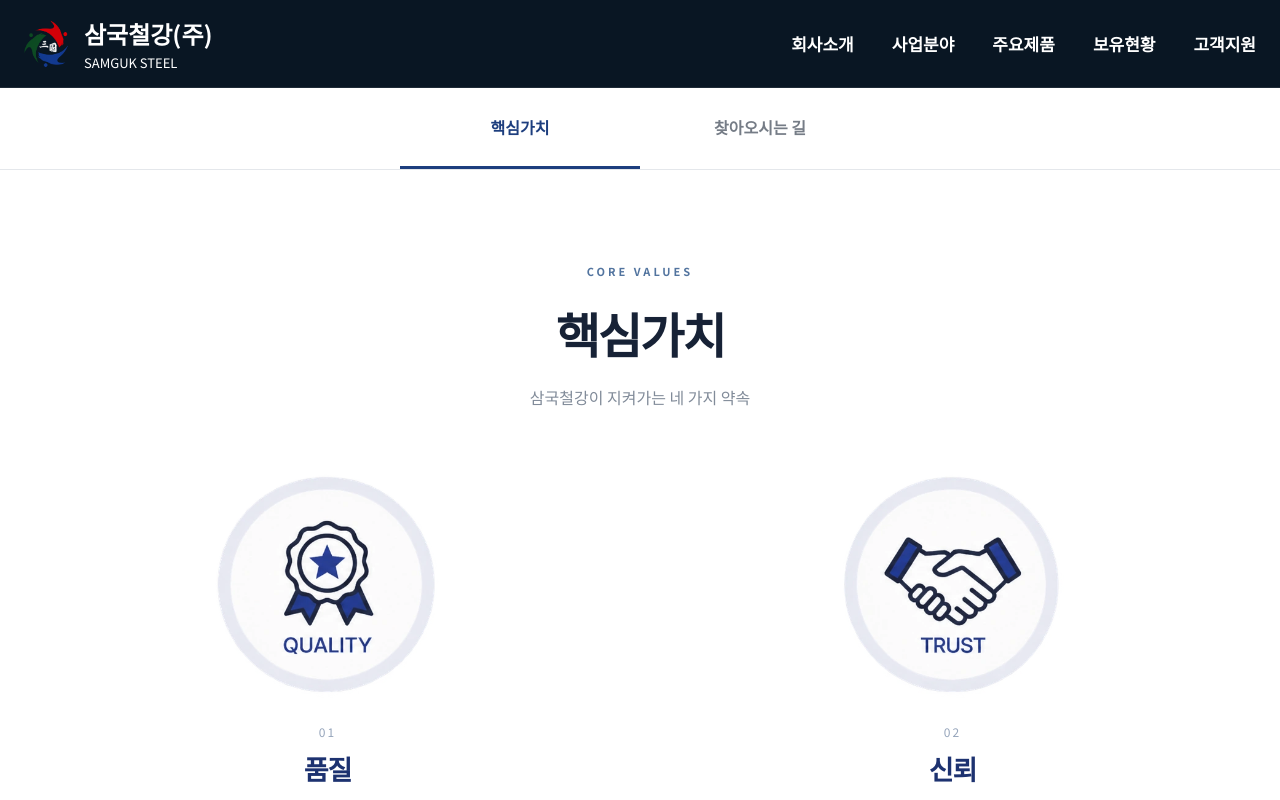
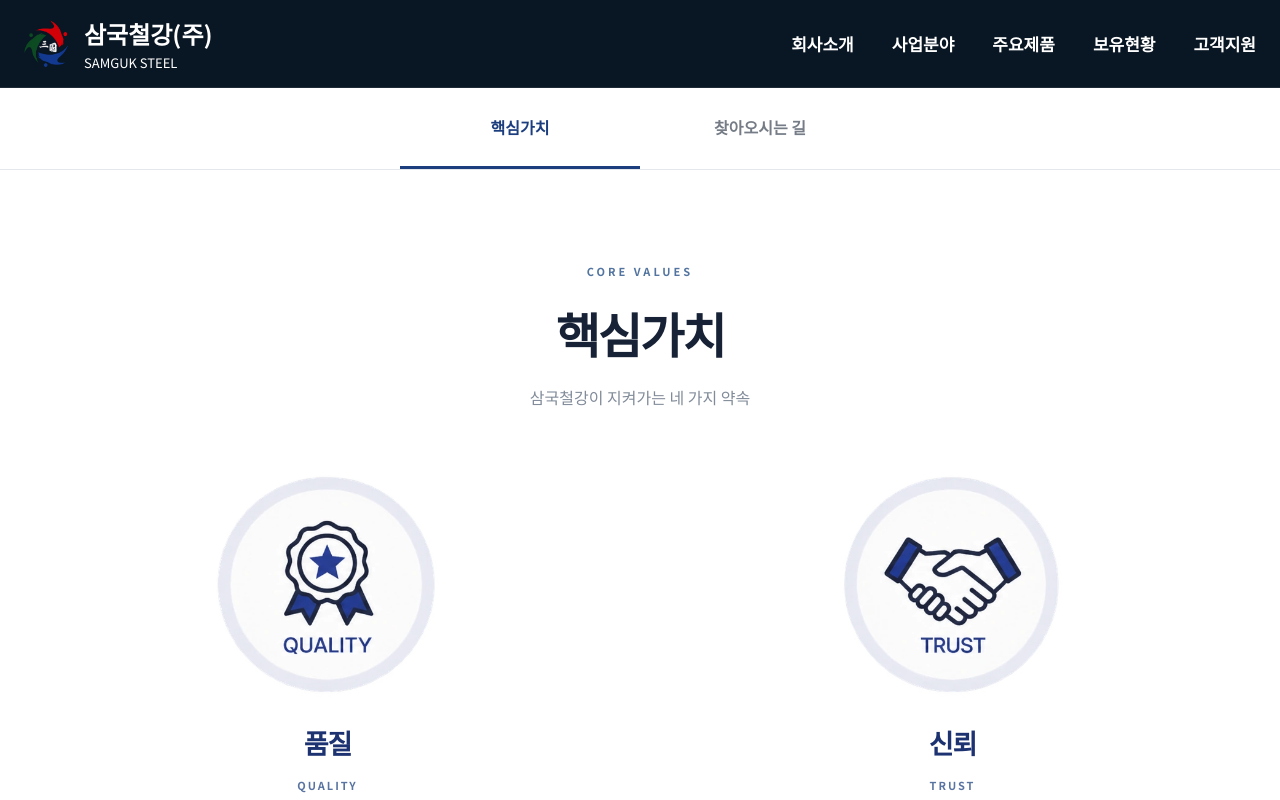
Before and after one commit to ParkJunHyeon1209/Samkook, a React (Vite) app: page /company/values in a window 1280 px wide. Shown: the top 800 px of the page. Built offline with nearby package versions, Linux system fonts and the light colour scheme.

Commit message:
Remove numbering from core values items

```diff
--- a/src/components/Values/ValuesPage.jsx
+++ b/src/components/Values/ValuesPage.jsx
@@ -165,19 +165,17 @@ const ValueItemIcon = styled("svg", { target: "value-item__icon" })`
   }
 `;
 
-const ValueItemCopy = styled("div", { target: "value-item__copy" })`
+const ValueItemCopy = styled("div", { target: "value-item__copy" })``;
 
-`;
+// const ValueItemNumber = styled("span", { target: "value-item__number" })`
+//   display: block;
 
-const ValueItemNumber = styled("span", { target: "value-item__number" })`
-  display: block;
+//   font-size: 12px;
 
-  font-size: 12px;
+//   letter-spacing: 2px;
 
-  letter-spacing: 2px;
-
-  color: #96a5bb;
-`;
+//   color: #96a5bb;
+// `;
 
 const ValueItemEnglish = styled("span", { target: "value-item__english" })`
   color: #5974a1;
@@ -216,34 +214,63 @@ const ValuesFooter = styled("footer", { target: "values-footer" })`
 `;
 
 const values = [
-  { english: "QUALITY", title: "품질", x: 64, description: "최고의 품질을 최우선으로 생각하며, 엄격한 품질 관리와 철저한 검수를 통해 믿을 수 있는 철강 제품을 제공하겠습니다." },
-  { english: "TRUST", title: "신뢰", x: 491, description: "고객과의 약속을 소중히 여기며, 정직하고 책임감 있는 자세로 오랜 시간 신뢰받는 기업이 되겠습니다." },
-  { english: "EXPERTISE", title: "전문성", x: 921, description: "풍부한 경험과 전문적인 기술력을 바탕으로 현장에 최적화된 철강 솔루션을 제공하겠습니다." },
-  { english: "CUSTOMER", title: "고객만족", x: 1348, description: "고객의 입장에서 먼저 생각하고, 신속하고 정확한 대응으로 고객 만족을 실현하겠습니다." },
+  {
+    english: "QUALITY",
+    title: "품질",
+    x: 64,
+    description:
+      "최고의 품질을 최우선으로 생각하며, 엄격한 품질 관리와 철저한 검수를 통해 믿을 수 있는 철강 제품을 제공하겠습니다.",
+  },
+  {
+    english: "TRUST",
+    title: "신뢰",
+    x: 491,
+    description:
+      "고객과의 약속을 소중히 여기며, 정직하고 책임감 있는 자세로 오랜 시간 신뢰받는 기업이 되겠습니다.",
+  },
+  {
+    english: "EXPERTISE",
+    title: "전문성",
+    x: 921,
+    description:
+      "풍부한 경험과 전문적인 기술력을 바탕으로 현장에 최적화된 철강 솔루션을 제공하겠습니다.",
+  },
+  {
+    english: "CUSTOMER",
+    title: "고객만족",
+    x: 1348,
+    description:
+      "고객의 입장에서 먼저 생각하고, 신속하고 정확한 대응으로 고객 만족을 실현하겠습니다.",
+  },
 ];
 
 export default function ValuesPage() {
   return (
     <ValuesPageElement>
       <SiteHeader staticHeader />
-      <ValuesSubnav  aria-label="회사소개">
-        <Link to="/company/values" aria-current="page">핵심가치</Link>
+      <ValuesSubnav aria-label="회사소개">
+        <Link to="/company/values" aria-current="page">
+          핵심가치
+        </Link>
         <Link to="/company/directions">찾아오시는 길</Link>
       </ValuesSubnav>
-      <ValuesInner  aria-labelledby="values-title">
+      <ValuesInner aria-labelledby="values-title">
         <ValuesHeading>
           <span>CORE VALUES</span>
           <h1 id="values-title">핵심가치</h1>
           <p>삼국철강이 지켜가는 네 가지 약속</p>
         </ValuesHeading>
         <ValuesGrid>
-          {values.map((value, index) => (
-            <ValueItem  key={value.english}>
-              <ValueItemIcon  viewBox={`${value.x} 235 366 366`} aria-hidden="true">
+          {values.map((value) => (
+            <ValueItem key={value.english}>
+              <ValueItemIcon
+                viewBox={`${value.x} 235 366 366`}
+                aria-hidden="true"
+              >
                 <image href={valueIcons} width="1774" height="887" />
               </ValueItemIcon>
               <ValueItemCopy>
-                <ValueItemNumber>0{index + 1}</ValueItemNumber>
+                {/* <ValueItemNumber>0{index + 1}</ValueItemNumber> */}
                 <h2>{value.title}</h2>
                 <ValueItemEnglish>{value.english}</ValueItemEnglish>
                 <p>{value.description}</p>
```
